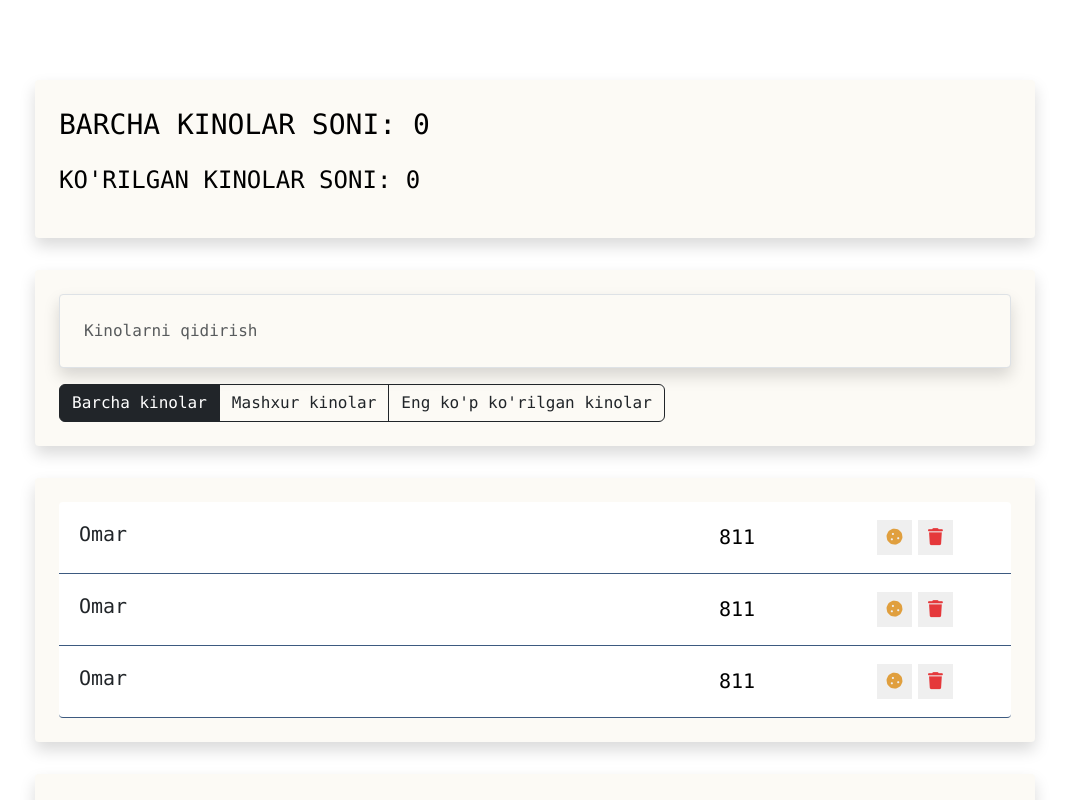
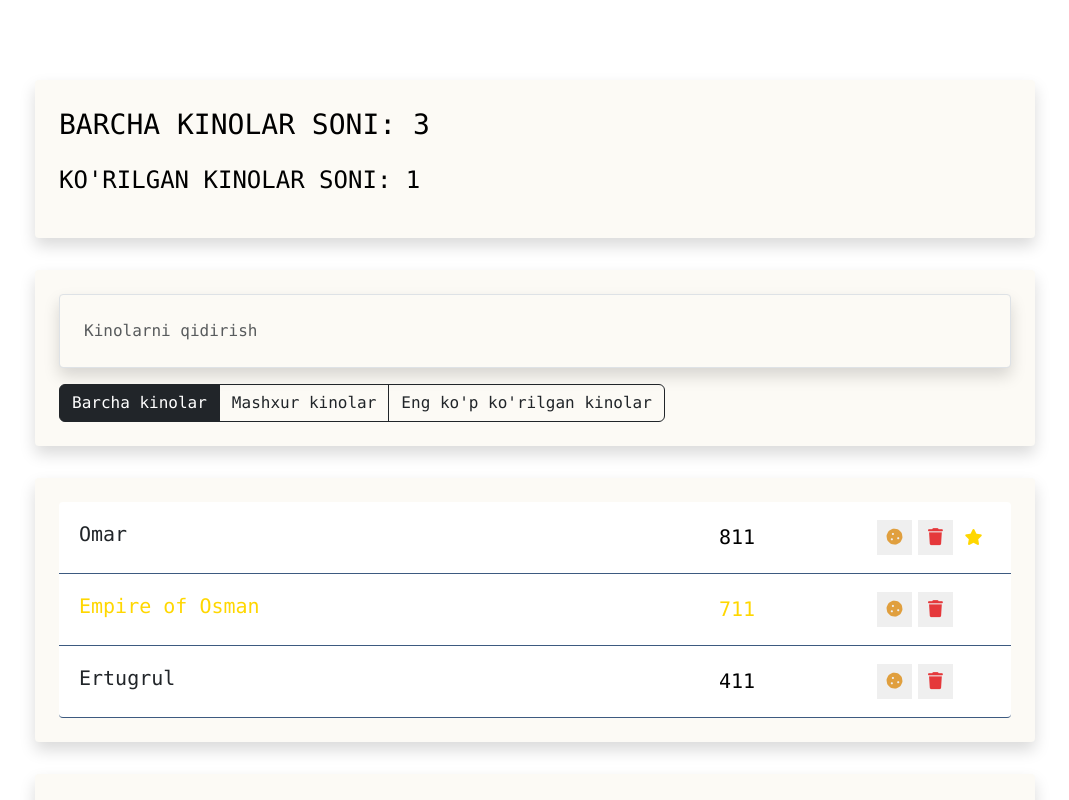
Before and after one commit to mukhammadibrokhim/movie, a Vue app: page / in a window 1280 px wide. Shown: the top 800 px of the page, without its empty margins (105-1174 px from the left). Built offline with nearby package versions, Linux system fonts and the light colour scheme.

Commit message:
Added new fuctionalities and some css

```diff
--- a/src/components/app-info/AppInfo.vue
+++ b/src/components/app-info/AppInfo.vue
@@ -1,14 +1,23 @@
 <template>
     <div class="app-info shadow">
-        <p class="fs-3 text-uppercase"> Barcha kinolar soni: 0</p>
-        <p class="fs-4 text-uppercase">Ko'rilgan kinolar soni: 0</p>
+        <p class="fs-3 text-uppercase"> Barcha kinolar soni: {{ allMoviesCount }}</p>
+        <p class="fs-4 text-uppercase">Ko'rilgan kinolar soni: {{ favouriteMvoiesCount }}</p>
     </div>
 
 </template>
 
 <script>
  export default {
-
+    props: {
+      allMoviesCount: {
+        type: Number,
+        required: true,
+      },
+      favouriteMvoiesCount: {
+        type: Number,
+        required: true,
+      }
+    }
  }
 </script>
 
--- a/src/components/app/App.vue
+++ b/src/components/app/App.vue
@@ -1,13 +1,13 @@
 <template>
   <div class="app font-monospace">
       <div class="content">
-        <AppInfo />
+        <AppInfo  :allMoviesCount="movies.length" :favouriteMvoiesCount="movies.filter(c => c.favourite).length"/>
         <div class="search-panel shadow">
           <SearchPanel/>
           <AppFilter/>
       </div>
-      <MoveList/>
-      <MovieAddForm/>
+      <MoveList :movies="movies" @onToggle="onToggleHandler"/>
+      <MovieAddForm  @createMovie="createMovie"/>
     </div>
   </div>
 
@@ -26,7 +26,52 @@ import MovieAddForm from '@/components/movie-add-form/MovieAddForm.vue'
       AppFilter,
       MoveList,
       MovieAddForm,
-    }
+    },
+    data() {
+        return {
+            movies: [
+                {
+                    id:1,
+                    name: 'Omar',
+                    viewers: 811,
+                    favourite: false,
+                    like: true
+                },
+                {
+                    id:2,
+                    name: 'Empire of Osman',
+                    viewers: 711,
+                    favourite: true,
+                    like: false
+                },
+                {
+                    id:3,
+                    name: 'Ertugrul',
+                    viewers: 411,
+                    favourite: false,
+                    like: false
+                }
+
+            ]
+        }
+    },
+
+    methods: {
+      createMovie(item){
+        this.movies.push(item)
+      },
+
+      onToggleHandler({id,prop}){
+        this.movies = this.movies.map(item => {
+          if(item.id == id){
+            return {... item, [prop]: !item[prop]}
+          }
+          return item
+        })
+      },
+
+    },
+
   }
 </script>
 
--- a/src/components/movie-add-form/MovieAddForm.vue
+++ b/src/components/movie-add-form/MovieAddForm.vue
@@ -1,16 +1,35 @@
 <template lang="">
     <div class="movie-add-form shadow">
         <h3>Yangi kino qo'shish</h3>
-        <form class="add-form d-flex">
-            <input type="text" class="form-control new-movie-label" placeholder="Qanday kino?">
-            <input type="text" class="form-control new-movie-label" placeholder="Necha marotaba korilgan?">
-            <button type="submit" class="btn btn-outline-dark">Qo'shish</button>
+        <form class="add-form d-flex" @submit.prevent>
+            <input type="text" class="form-control new-movie-label" placeholder="Qanday kino?" :value="name" @input="name = $event.target.value">
+            <input type="number" class="form-control new-movie-label" placeholder="Necha marotaba korilgan?" :value="viewers"  @input="viewers = $event.target.value">
+            <button type="submit" class="btn btn-outline-dark" @click="addMovie">Qo'shish</button>
         </form>
     </div>
 </template>
 <script>
 export default {
-
+    data() {
+        return {
+            name: '',
+            viewers: ''
+        }
+    },
+    methods: {
+        addMovie(){
+            const newMovie = {
+                id: Date.now(),
+                name: this.name,
+                viewers: this.viewers,
+                favourite: false,
+                like: false
+            }
+            this.$emit("createMovie", newMovie)
+            this.name= ''
+            this.viewers=''
+        },
+    },
 }
 </script>
 <style>
--- a/src/components/movie-list-item/MovieListItem.vue
+++ b/src/components/movie-list-item/MovieListItem.vue
@@ -1,9 +1,12 @@
 <template >
-    <ul class="list-group-item d-flex justify-content-between">
-        <span class="list-group-item-label">Omar</span>
-        <input type="number" class="list-group-item-input" defaultValue="811">
+    <li class="list-group-item d-flex justify-content-between"
+     :class="[{like: movie.like},{favourite: movie.favourite}]" >
+
+        <span @click="$emit('onToggle', {id: movie.id, prop: 'like'})" class="list-group-item-label">{{movie.name}}</span>
+        <input type="number" class="list-group-item-input" :value="movie.viewers">
+
         <div class="d-flex justify-content-center align-items-center">
-            <button type="button" class="btn-cookie btn-sm">
+            <button type="button" class="btn-cookie btn-sm" @click="$emit('onToggle', {id: movie.id, prop: 'favourite'})">
                 <i class="fas fa-cookie"></i>
             </button>
             <button type="button" class="btn-trash btn-sm">
@@ -11,11 +14,22 @@
             </button>
             <i class="fas fa-star"></i>
         </div>
-    </ul>
+
+    </li>
 </template>
 <script>
 export default {
-
+    props: {
+        movie : {
+            type: Object,
+            required: true,
+        }
+    },
+    methods: {
+        onLike() {
+            this.$emit("onLike", this.movie.id)
+        }
+    }
 }
 </script>
 <style scoped>
--- a/src/components/movie-list/MovieList.vue
+++ b/src/components/movie-list/MovieList.vue
@@ -1,17 +1,17 @@
 <template >
     <ul class="movie-list list-group shadow">
-        <MovieListItem/>
-        <MovieListItem/>
-        <MovieListItem/>
+        <MovieListItem v-for="movie in movies" :movie="movie" :key="movie.id" @onToggle="$emit('onToggle', $event)"/>
     </ul>
 </template>
 <script>
 import MovieListItem from '@/components/movie-list-item/MovieListItem.vue'
 export default {
-
-
-    components:{
-        MovieListItem
+    components:{MovieListItem},
+    props: {
+        movies: {
+            type: Array,
+            required: true,
+        }
     }
 }
 </script>
```
